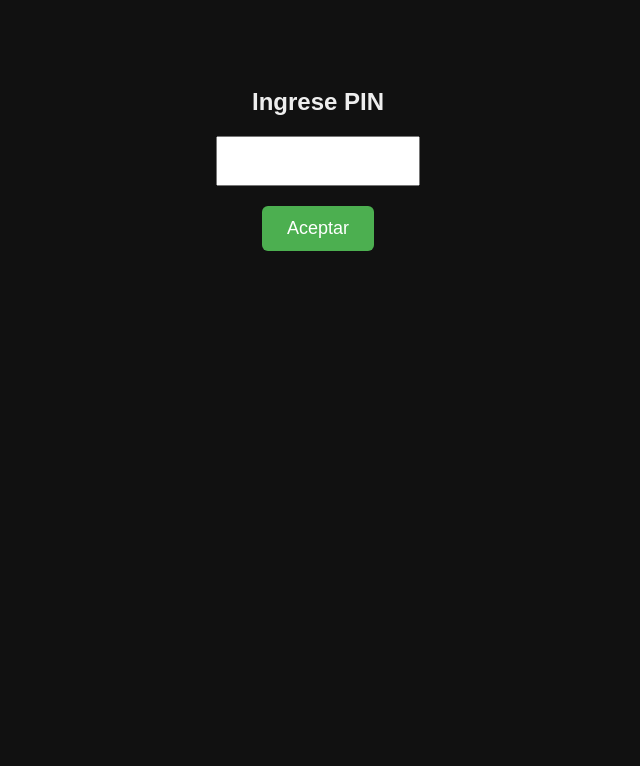
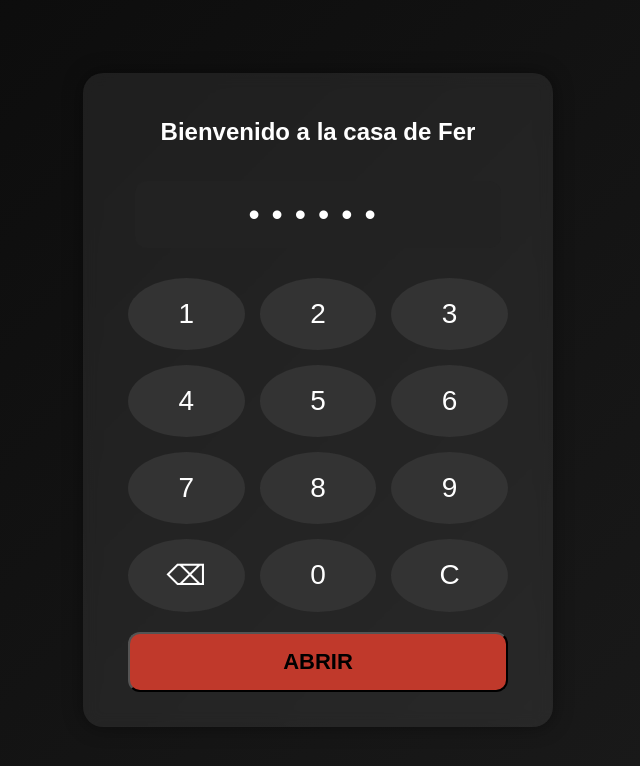
Before and after one commit to fer9dj/Cerradura, a plain HTML site: page index.html in a window 1280 px wide. Shown: the whole page, without its empty margins (322-962 px from the left). Drawn offline with Linux system fonts and the light colour scheme.

Commit message:
Improve layout and styling of index.html
Refactor HTML structure and styles for better layout and design.

```diff
--- a/index.html
+++ b/index.html
@@ -3,51 +3,191 @@
 <head>
 <meta charset="UTF-8">
 <title>Acceso</title>
+
 <style>
     body {
-        background: #111;
-        color: #eee;
+        margin: 0;
+        height: 100vh;
+        display: flex;
+        justify-content: center;
+        align-items: center;
+        background: linear-gradient(135deg, #0a0a0a, #1c1c1c);
         font-family: Arial, sans-serif;
+        color: #fff;
         text-align: center;
-        padding-top: 60px;
     }
-    input {
+
+    .container {
+        width: 90%;
+        max-width: 420px;
+        padding: 25px;
+        background: rgba(255, 255, 255, 0.07);
+        border-radius: 20px;
+        backdrop-filter: blur(8px);
+        box-shadow: 0 0 20px rgba(0,0,0,0.4);
+    }
+
+    h2 {
+        font-size: 24px;
+        margin-bottom: 15px;
+    }
+
+    #pinDisplay {
+        font-size: 32px;
+        letter-spacing: 12px;
+        margin: 20px 0;
+        background: #222;
+        padding: 15px;
+        border-radius: 12px;
+        width: 80%;
+        display: inline-block;
+        user-select: none;
+    }
+
+    .teclado {
+        display: grid;
+        grid-template-columns: repeat(3, 1fr);
+        gap: 15px;
+        padding: 10px 20px;
+    }
+
+    .btn-num {
+        padding: 20px;
+        font-size: 28px;
+        border: none;
+        border-radius: 50%;
+        background: #333;
+        color: white;
+        cursor: pointer;
+        transition: 0.15s;
+    }
+
+    .btn-num:active {
+        transform: scale(0.92);
+        background: #444;
+    }
+
+    #btn-ok {
+        padding: 15px;
+        border-radius: 12px;
+        background: #c0392b;
         font-size: 22px;
-        padding: 10px;
-        width: 180px;
-        text-align: center;
-        letter-spacing: 4px;
+        grid-column: span 3;
+        margin-top: 5px;
+        font-weight: bold;
+        cursor: pointer;
+        transition: 0.3s;
     }
-    button {
+
+    #btn-ok.correcto {
+        background: #27ae60 !important;
+    }
+
+    #bloqueado {
         margin-top: 20px;
-        padding: 12px 25px;
         font-size: 18px;
-        cursor: pointer;
-        border: none;
-        border-radius: 6px;
-        background: #4caf50;
-        color: #fff;
+        color: #ff4444;
+        display: none;
     }
 </style>
 </head>
+
 <body>
 
-<h2>Ingrese PIN</h2>
-<input id="pin" type="password" maxlength="6" autocomplete="off">
-<br>
-<button onclick="validar()">Aceptar</button>
+<div class="container">
+
+    <h2>Bienvenido a la casa de Fer</h2>
+
+    <div id="pinDisplay">••••••</div>
+
+    <div class="teclado">
+        <button class="btn-num" onclick="agregar('1')">1</button>
+        <button class="btn-num" onclick="agregar('2')">2</button>
+        <button class="btn-num" onclick="agregar('3')">3</button>
+
+        <button class="btn-num" onclick="agregar('4')">4</button>
+        <button class="btn-num" onclick="agregar('5')">5</button>
+        <button class="btn-num" onclick="agregar('6')">6</button>
+
+        <button class="btn-num" onclick="agregar('7')">7</button>
+        <button class="btn-num" onclick="agregar('8')">8</button>
+        <button class="btn-num" onclick="agregar('9')">9</button>
+
+        <button class="btn-num" onclick="borrar()">⌫</button>
+        <button class="btn-num" onclick="agregar('0')">0</button>
+        <button class="btn-num" onclick="limpiar()">C</button>
+
+        <button id="btn-ok" onclick="validar()">ABRIR</button>
+    </div>
+
+    <div id="bloqueado">🔒 Sistema bloqueado por intentos fallidos</div>
+
+</div>
 
 <script>
+let inputPIN = "";
+let intentos = 0;
+const PIN_CORRECTO = "123456";
+
+function actualizarDisplay() {
+    let masked = inputPIN.padEnd(6, "•");
+    document.getElementById("pinDisplay").textContent = masked;
+}
+
+function agregar(num) {
+    if (intentos >= 3) return;
+
+    if (inputPIN.length < 6) {
+        inputPIN += num;
+        actualizarDisplay();
+    }
+}
+
+function borrar() {
+    if (inputPIN.length > 0) {
+        inputPIN = inputPIN.slice(0, -1);
+        actualizarDisplay();
+    }
+}
+
+function limpiar() {
+    inputPIN = "";
+    actualizarDisplay();
+}
+
 function validar() {
-    const pin = document.getElementById('pin').value;
+    const btn = document.getElementById("btn-ok");
+    const lock = document.getElementById("bloqueado");
 
-    if (pin === "123456") {
-        // TU VÍNCULO EXACTO
-        window.location.href =
-            "https://www.virtualsmarthome.xyz/url_routine_trigger/activate.php?trigger=544ff1c4-0289-4c20-8bde-059d42080dd2&token=f7b36347-0d80-49bd-87c0-aa651806ce32&response=smartphone";
+    if (intentos >= 3) {
+        lock.style.display = "block";
+        if (navigator.vibrate) navigator.vibrate(300);
+        return;
+    }
+
+    if (inputPIN === PIN_CORRECTO) {
+        btn.classList.add("correcto");
+
+        setTimeout(() => {
+            window.location.href =
+                "https://www.virtualsmarthome.xyz/url_routine_trigger/activate.php?trigger=544ff1c4-0289-4c20-8bde-059d42080dd2&token=f7b36347-0d80-49bd-87c0-aa651806ce32&response=smartphone";
+        }, 600);
+
     } else {
-        alert("PIN incorrecto");
+        intentos += 1;
+
+        // Vibración de error
+        if (navigator.vibrate) navigator.vibrate([120, 80, 120]);
+
+        btn.style.background = "#8e1b1b";
+        setTimeout(() => btn.style.background = "#c0392b", 300);
+
+        if (intentos >= 3) {
+            lock.style.display = "block";
+        }
     }
+
+    limpiar();
 }
 </script>
 
```
